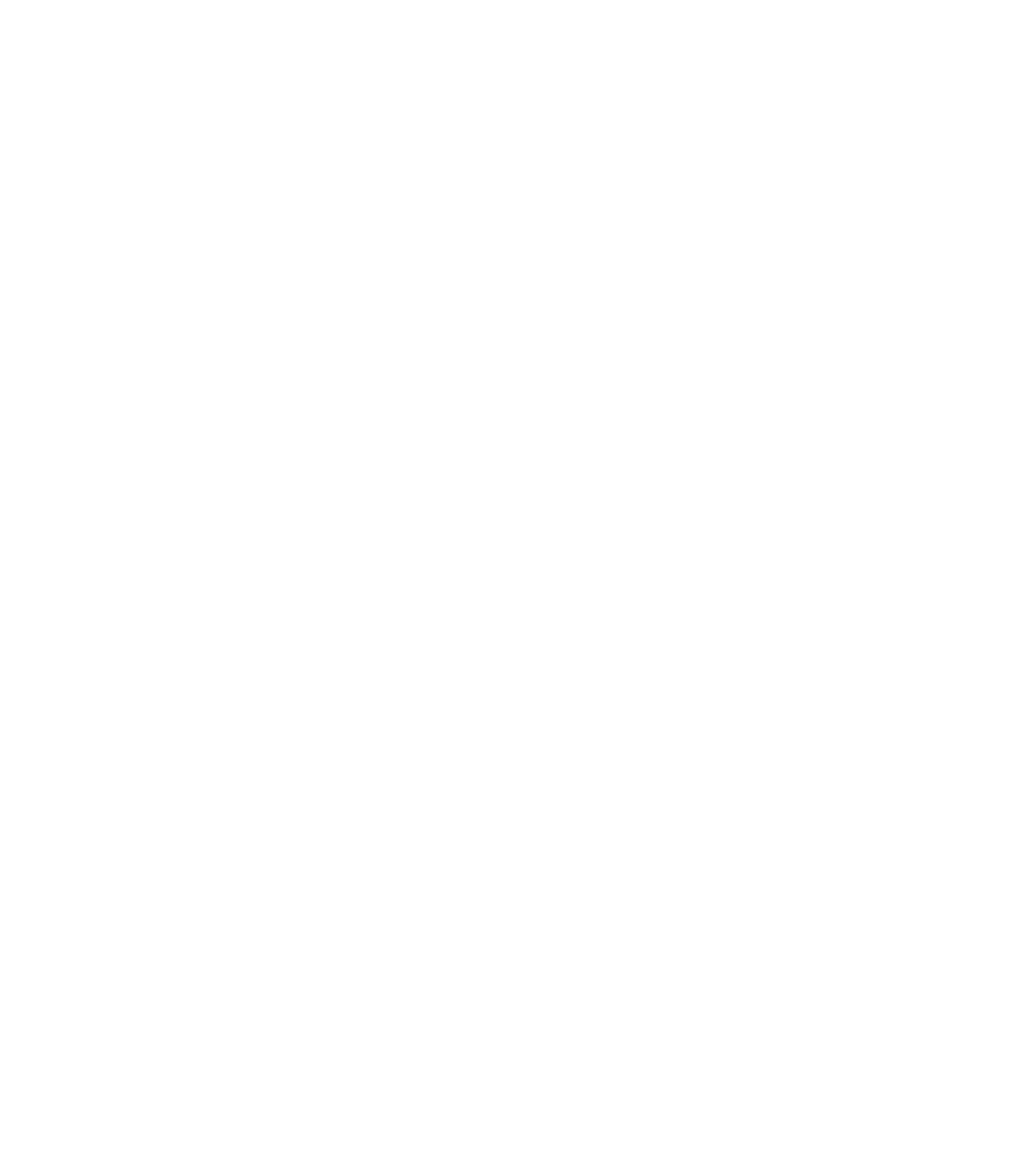
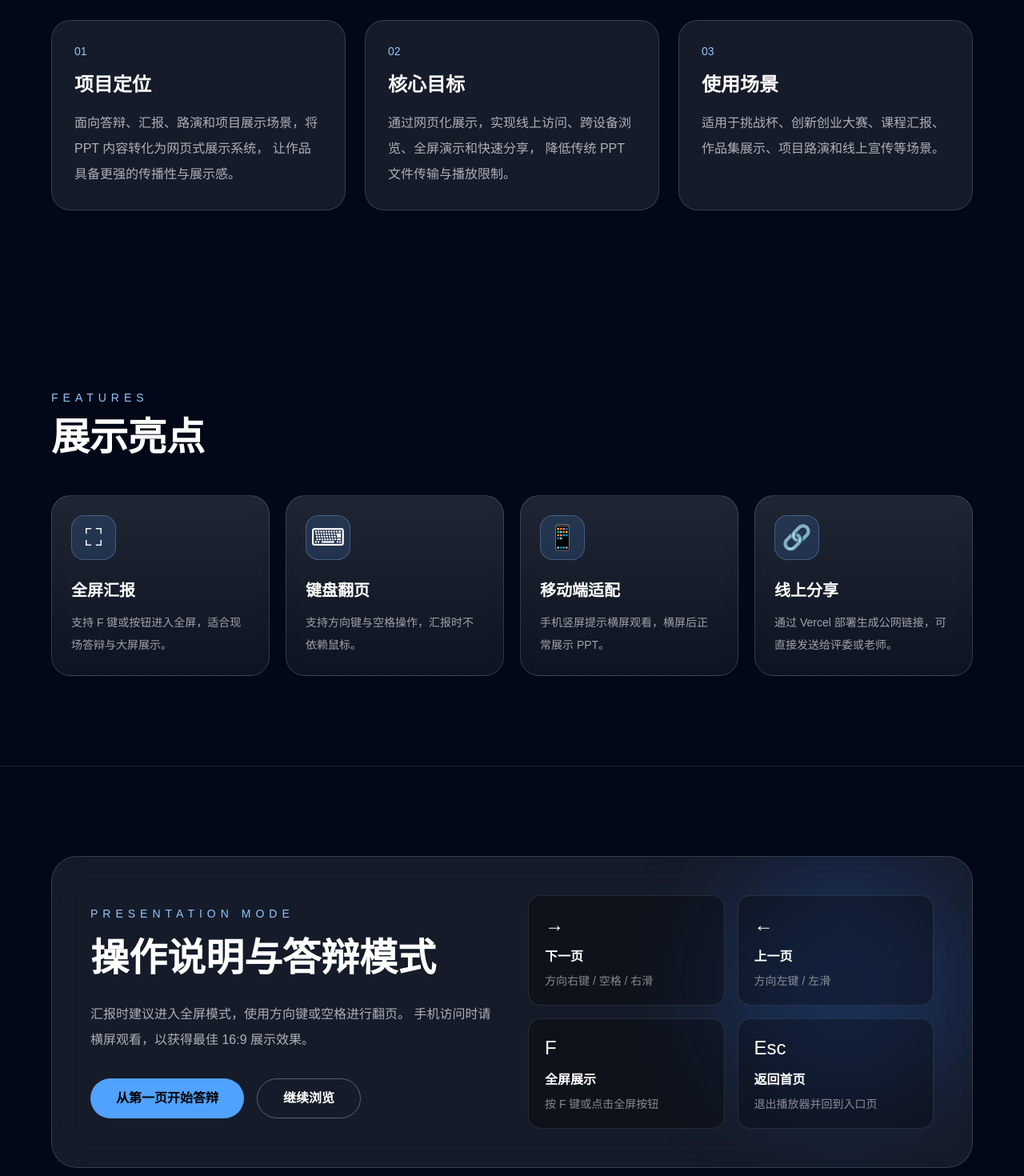
Before and after one commit to hanchao520/ppt-show, a Next.js app: page / in a window 1280 px wide. Shown: the part 1020-2490 px from the top of the page at 80% size. Before the commit the page ends 800 px from the top, so only its background shows below. Built offline with nearby package versions, Linux system fonts and the light colour scheme.

Commit message:
add landing and loading pages

```diff
--- a/src/app/page.js
+++ b/src/app/page.js
@@ -131,8 +131,8 @@ export default function Home() {
   return (
     <main className="w-full min-h-screen bg-[#020817] text-white overflow-x-hidden relative">
       {/* 背景光效 */}
-        <div className="absolute inset-0 bg-[radial-gradient(circle_at_20%_20%,rgba(37,99,235,0.35),transparent_30%),radial-gradient(circle_at_80%_70%,rgba(14,165,233,0.25),transparent_35%)]" />
-        <div className="absolute inset-0 bg-[linear-gradient(rgba(255,255,255,0.04)_1px,transparent_1px),linear-gradient(90deg,rgba(255,255,255,0.04)_1px,transparent_1px)] bg-[size:60px_60px]" />
+      <div className="fixed inset-0 bg-[radial-gradient(circle_at_20%_20%,rgba(37,99,235,0.35),transparent_30%),radial-gradient(circle_at_80%_70%,rgba(14,165,233,0.25),transparent_35%)]" />
+      <div className="fixed inset-0 bg-[linear-gradient(rgba(255,255,255,0.04)_1px,transparent_1px),linear-gradient(90deg,rgba(255,255,255,0.04)_1px,transparent_1px)] bg-[size:60px_60px]" />
 
       {/* 顶部导航 */}
       <header className="relative z-10 flex flex-col md:flex-row md:items-center md:justify-between gap-3 px-6 md:px-16 py-6 md:py-8">
@@ -150,7 +150,7 @@ export default function Home() {
         </div>
       </header>
 
-        {/* 主体 */}
+      {/* 首屏入口 */}
       <section className="relative z-10 min-h-[calc(100vh-120px)] flex flex-col md:flex-row items-center px-6 md:px-16 py-8 md:py-0 gap-10">
         {/* 左侧文案 */}
         <div className="w-full md:w-1/2">
@@ -236,6 +236,178 @@ export default function Home() {
           </div>
         </div>
       </section>
+
+      {/* 项目简介区 */}
+      <section className="relative z-10 px-6 md:px-16 py-20 md:py-28 border-t border-white/10">
+        <div className="max-w-6xl mx-auto">
+          <div className="mb-12">
+            <div className="text-blue-300 tracking-[6px] text-sm mb-4">
+              PROJECT OVERVIEW
+            </div>
+            <h2 className="text-3xl md:text-5xl font-black">
+              项目简介
+            </h2>
+          </div>
+
+          <div className="grid grid-cols-1 md:grid-cols-3 gap-6">
+            <div className="rounded-3xl bg-white/8 border border-white/15 p-7 backdrop-blur-md">
+              <div className="text-blue-300 text-sm mb-4">01</div>
+              <h3 className="text-2xl font-bold mb-4">项目定位</h3>
+              <p className="text-white/65 leading-8">
+                面向答辩、汇报、路演和项目展示场景，将 PPT 内容转化为网页式展示系统，
+                让作品具备更强的传播性与展示感。
+              </p>
+            </div>
+
+            <div className="rounded-3xl bg-white/8 border border-white/15 p-7 backdrop-blur-md">
+              <div className="text-blue-300 text-sm mb-4">02</div>
+              <h3 className="text-2xl font-bold mb-4">核心目标</h3>
+              <p className="text-white/65 leading-8">
+                通过网页化展示，实现线上访问、跨设备浏览、全屏演示和快速分享，
+                降低传统 PPT 文件传输与播放限制。
+              </p>
+            </div>
+
+            <div className="rounded-3xl bg-white/8 border border-white/15 p-7 backdrop-blur-md">
+              <div className="text-blue-300 text-sm mb-4">03</div>
+              <h3 className="text-2xl font-bold mb-4">使用场景</h3>
+              <p className="text-white/65 leading-8">
+                适用于挑战杯、创新创业大赛、课程汇报、作品集展示、项目路演和线上宣传等场景。
+              </p>
+            </div>
+          </div>
+        </div>
+      </section>
+
+      {/* 功能亮点区 */}
+      <section className="relative z-10 px-6 md:px-16 py-20 md:py-28">
+        <div className="max-w-6xl mx-auto">
+          <div className="mb-12">
+            <div className="text-blue-300 tracking-[6px] text-sm mb-4">
+              FEATURES
+            </div>
+            <h2 className="text-3xl md:text-5xl font-black">
+              展示亮点
+            </h2>
+          </div>
+
+          <div className="grid grid-cols-1 sm:grid-cols-2 lg:grid-cols-4 gap-5">
+            {[
+              {
+                title: "全屏汇报",
+                desc: "支持 F 键或按钮进入全屏，适合现场答辩与大屏展示。",
+                icon: "⛶",
+              },
+              {
+                title: "键盘翻页",
+                desc: "支持方向键与空格操作，汇报时不依赖鼠标。",
+                icon: "⌨",
+              },
+              {
+                title: "移动端适配",
+                desc: "手机竖屏提示横屏观看，横屏后正常展示 PPT。",
+                icon: "📱",
+              },
+              {
+                title: "线上分享",
+                desc: "通过 Vercel 部署生成公网链接，可直接发送给评委或老师。",
+                icon: "🔗",
+              },
+            ].map((item) => (
+              <div
+                key={item.title}
+                className="group rounded-3xl bg-gradient-to-b from-white/12 to-white/5 border border-white/15 p-6 backdrop-blur-md hover:-translate-y-2 transition"
+              >
+                <div className="w-14 h-14 rounded-2xl bg-blue-400/15 border border-blue-300/30 flex items-center justify-center text-3xl mb-6">
+                  {item.icon}
+                </div>
+
+                <h3 className="text-xl font-bold mb-3">
+                  {item.title}
+                </h3>
+
+                <p className="text-white/60 leading-7 text-sm">
+                  {item.desc}
+                </p>
+              </div>
+            ))}
+          </div>
+        </div>
+      </section>
+
+      {/* 使用说明 / 答辩模式区 */}
+      <section className="relative z-10 px-6 md:px-16 py-20 md:py-28 border-t border-white/10">
+        <div className="max-w-6xl mx-auto rounded-[32px] bg-white/8 border border-white/15 p-8 md:p-12 backdrop-blur-xl overflow-hidden relative">
+          <div className="absolute right-0 top-0 w-80 h-80 bg-blue-500/20 blur-3xl rounded-full" />
+
+          <div className="relative z-10 grid grid-cols-1 md:grid-cols-2 gap-10 items-center">
+            <div>
+              <div className="text-blue-300 tracking-[6px] text-sm mb-4">
+                PRESENTATION MODE
+              </div>
+
+              <h2 className="text-3xl md:text-5xl font-black leading-tight">
+                操作说明与答辩模式
+              </h2>
+
+              <p className="mt-6 text-white/65 leading-8">
+                汇报时建议进入全屏模式，使用方向键或空格进行翻页。
+                手机访问时请横屏观看，以获得最佳 16:9 展示效果。
+              </p>
+
+              <div className="mt-8 flex flex-wrap gap-4">
+                <button
+                  onClick={() => {
+                    setCurrent(0);
+                    startPresentation();
+                  }}
+                  className="px-8 py-3 rounded-full bg-blue-400 text-black font-bold hover:scale-105 transition"
+                >
+                  从第一页开始答辩
+                </button>
+
+                <button
+                  onClick={startPresentation}
+                  className="px-8 py-3 rounded-full border border-white/30 text-white font-bold hover:bg-white/10 transition"
+                >
+                  继续浏览
+                </button>
+              </div>
+            </div>
+
+            <div className="grid grid-cols-1 sm:grid-cols-2 gap-4">
+              <div className="rounded-2xl bg-black/30 border border-white/10 p-5">
+                <div className="text-2xl mb-3">→</div>
+                <div className="font-bold mb-2">下一页</div>
+                <div className="text-white/50 text-sm">方向右键 / 空格 / 右滑</div>
+              </div>
+
+              <div className="rounded-2xl bg-black/30 border border-white/10 p-5">
+                <div className="text-2xl mb-3">←</div>
+                <div className="font-bold mb-2">上一页</div>
+                <div className="text-white/50 text-sm">方向左键 / 左滑</div>
+              </div>
+
+              <div className="rounded-2xl bg-black/30 border border-white/10 p-5">
+                <div className="text-2xl mb-3">F</div>
+                <div className="font-bold mb-2">全屏展示</div>
+                <div className="text-white/50 text-sm">按 F 键或点击全屏按钮</div>
+              </div>
+
+              <div className="rounded-2xl bg-black/30 border border-white/10 p-5">
+                <div className="text-2xl mb-3">Esc</div>
+                <div className="font-bold mb-2">返回首页</div>
+                <div className="text-white/50 text-sm">退出播放器并回到入口页</div>
+              </div>
+            </div>
+          </div>
+        </div>
+      </section>
+
+      {/* 底部 */}
+      <footer className="relative z-10 px-6 md:px-16 py-10 text-center text-white/40 border-t border-white/10">
+        PPT Showcase System · Powered by Next.js & Vercel
+      </footer>
     </main>
   );
 }
```
Lines whose indentation alone changed are shown as unchanged.
